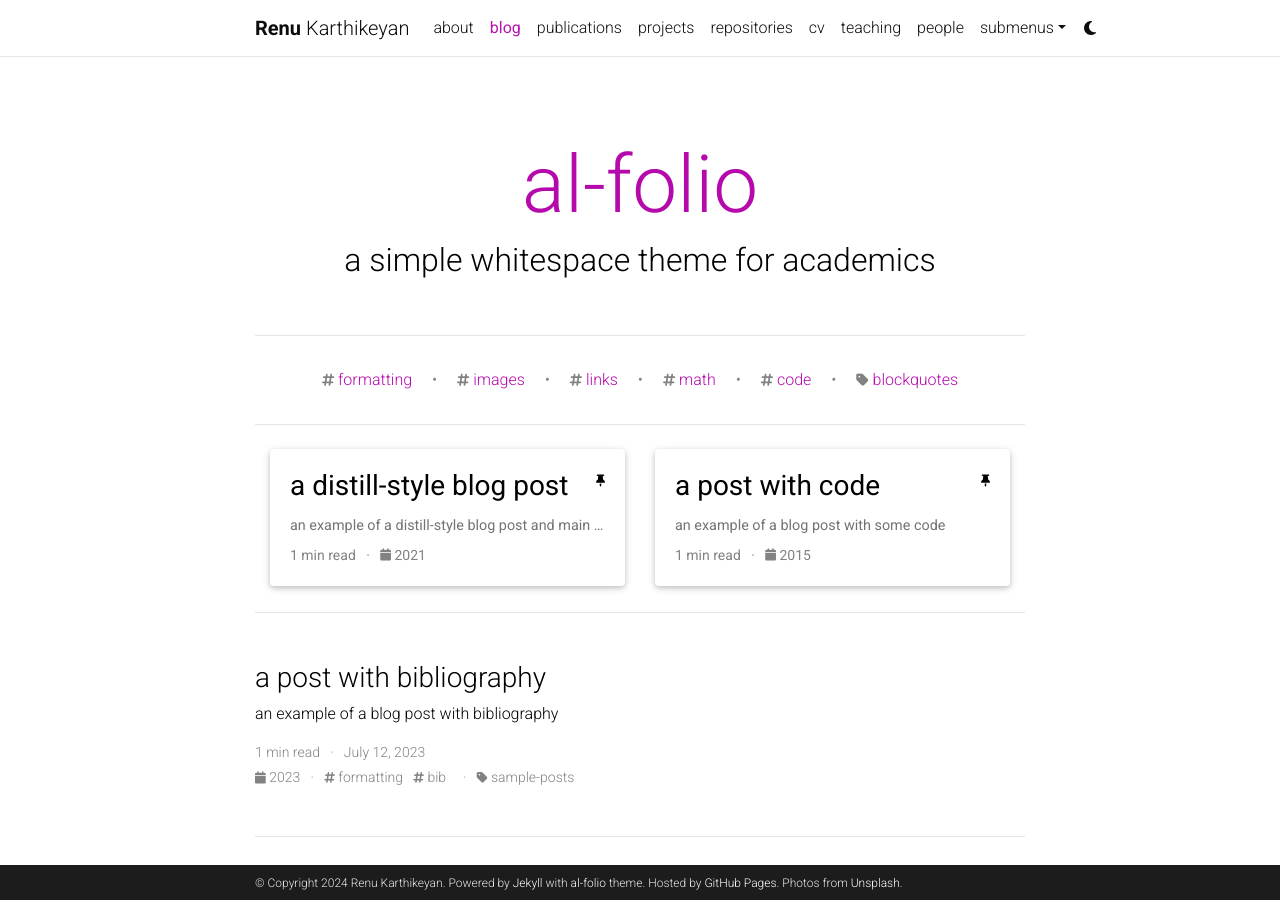
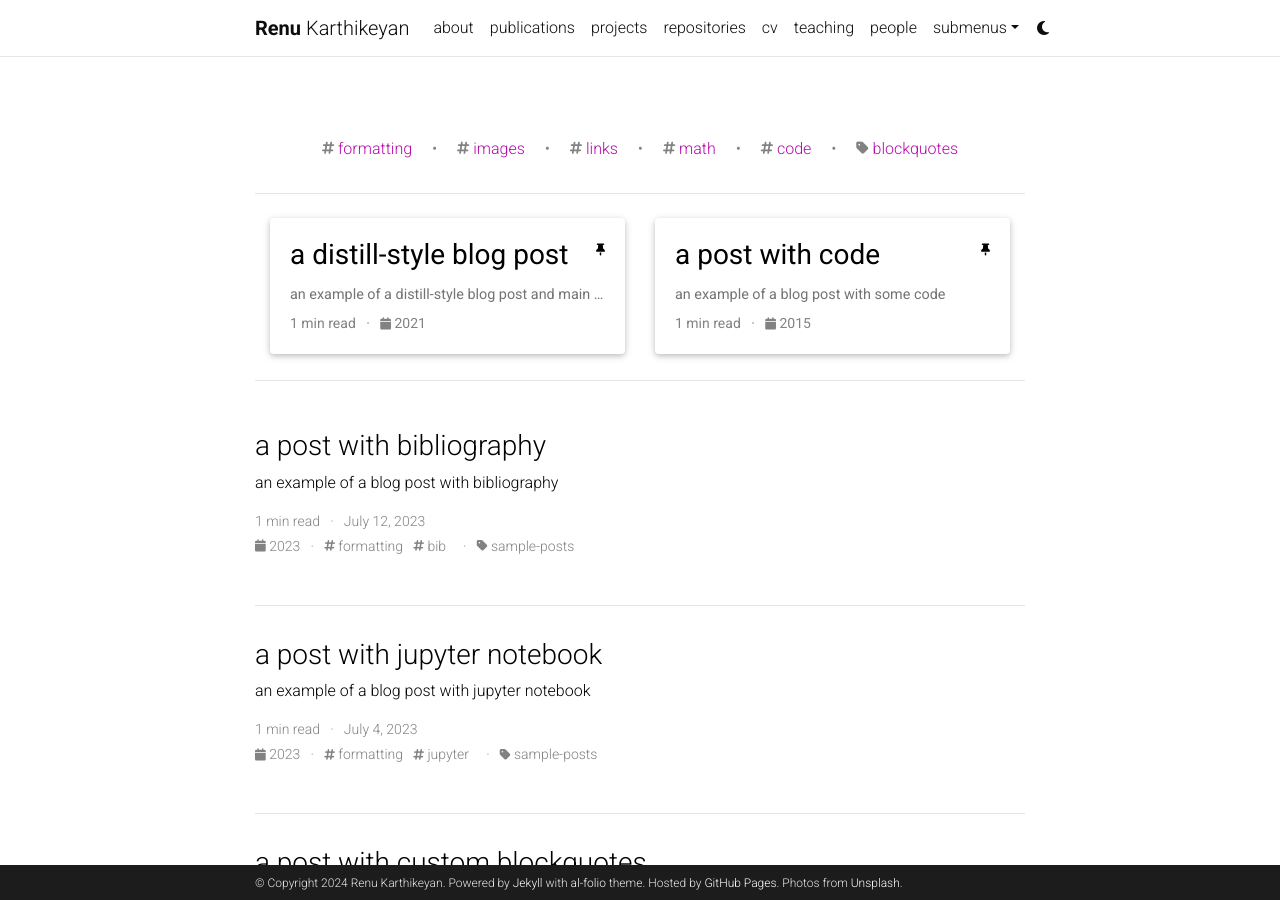
Before and after one commit to renu-karthikeyan/Renu-Karthikeyan.github.io, a Jekyll site: the page built from blog/index.html, in a window 1280 px wide and 900 px high. Built offline with Jekyll 4.4.1, drawn with Linux system fonts in a browser that asks for light colours; the list of posts is cut into pages by our own code; comment, search, counter and statistics services are not loaded; a style sheet for code colours, icons or effects is not loaded; some of the changed lines change nothing that is shown.

Commit message:
Update _config.yml

```diff
--- a/_config.yml
+++ b/_config.yml
@@ -103,7 +103,7 @@
 # wechat_qr: # filename of your wechat qr-code saved as an image (e.g., wechat-qr.png if saved to assets/img/wechat-qr.png)
 
 contact_note: >
-  Reach out with any questions via email!
+  Reach out with any questions via email !
 
 # -----------------------------------------------------------------------------
 # Analytics and search engine verification
@@ -119,10 +119,10 @@
 # Blog
 # -----------------------------------------------------------------------------
 
-blog_name: al-folio # blog_name will be displayed in your blog page
-blog_nav_title: blog # your blog must have a title for it to be displayed in the nav bar
-blog_description: a simple whitespace theme for academics
-permalink: /blog/:year/:title/
+# blog_name: al-folio # blog_name will be displayed in your blog page
+# blog_nav_title: blog # your blog must have a title for it to be displayed in the nav bar
+# blog_description: a simple whitespace theme for academics
+# permalink: /blog/:year/:title/
 
 # Pagination
 pagination:
@@ -153,33 +153,33 @@
 # External sources.
 # If you have blog posts published on medium.com or other external sources,
 # you can display them in your blog by adding a link to the RSS feed.
-external_sources:
-  - name: medium.com
-    rss_url: https://medium.com/@al-folio/feed
+# external_sources:
+#   - name: medium.com
+#     rss_url: https://medium.com/@al-folio/feed
 
 # -----------------------------------------------------------------------------
 # Collections
 # -----------------------------------------------------------------------------
 
-collections:
-  news:
-    defaults:
-      layout: post
-    output: true
-    permalink: /news/:path/
-  projects:
-    output: true
-    permalink: /projects/:path/
+# collections:
+#   news:
+#     defaults:
+#       layout: post
+#     output: true
+#     permalink: /news/:path/
+#   projects:
+#     output: true
+#     permalink: /projects/:path/
 
-announcements:
-  enabled: true
-  scrollable: true # adds a vertical scroll bar if there are more than 3 news items
-  limit: 5 # leave blank to include all the news in the `_news` folder
+# announcements:
+#   enabled: true
+#   scrollable: true # adds a vertical scroll bar if there are more than 3 news items
+#   limit: 5 # leave blank to include all the news in the `_news` folder
 
-latest_posts:
-  enabled: true
-  scrollable: true # adds a vertical scroll bar if there are more than 3 new posts items
-  limit: 3 # leave blank to include all the blog posts
+# latest_posts:
+#   enabled: true
+#   scrollable: true # adds a vertical scroll bar if there are more than 3 new posts items
+#   limit: 3 # leave blank to include all the blog posts
 
 # -----------------------------------------------------------------------------
 # Jekyll settings
```
